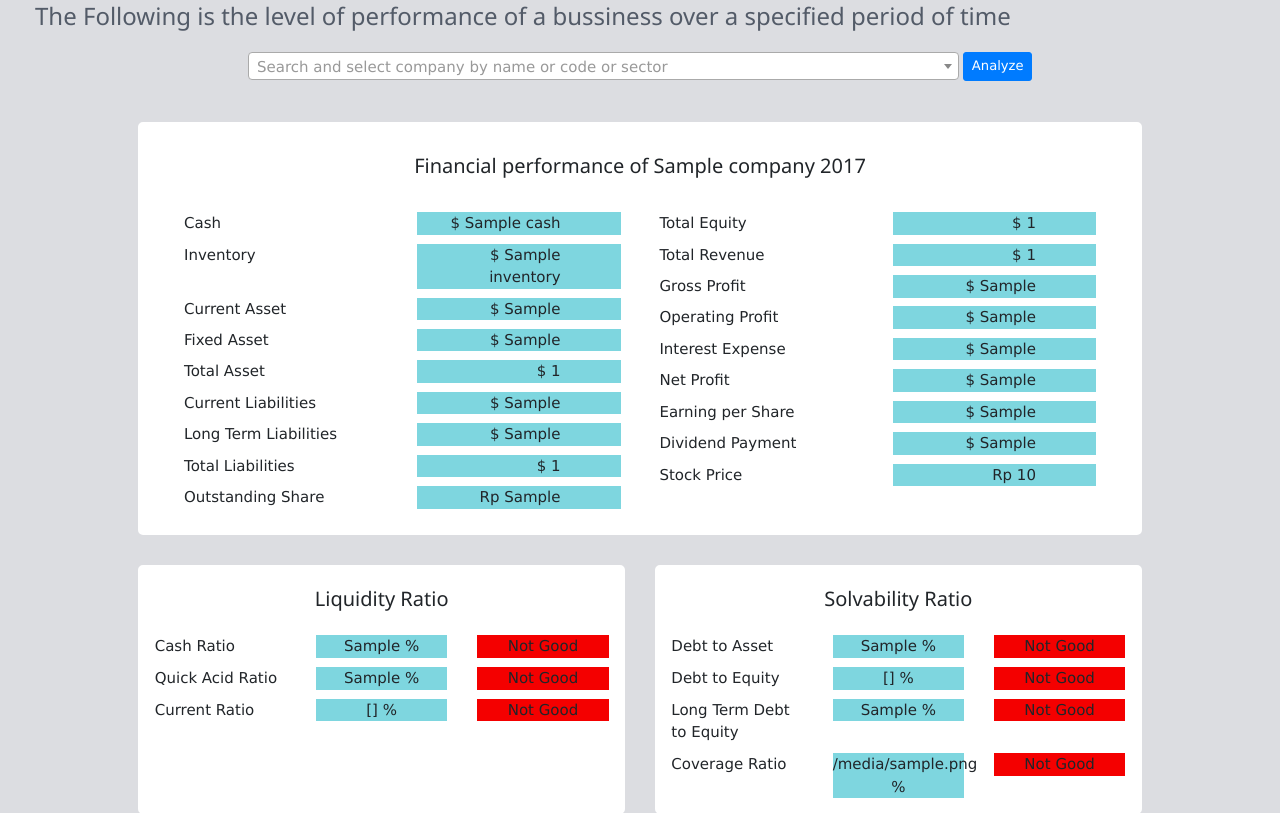
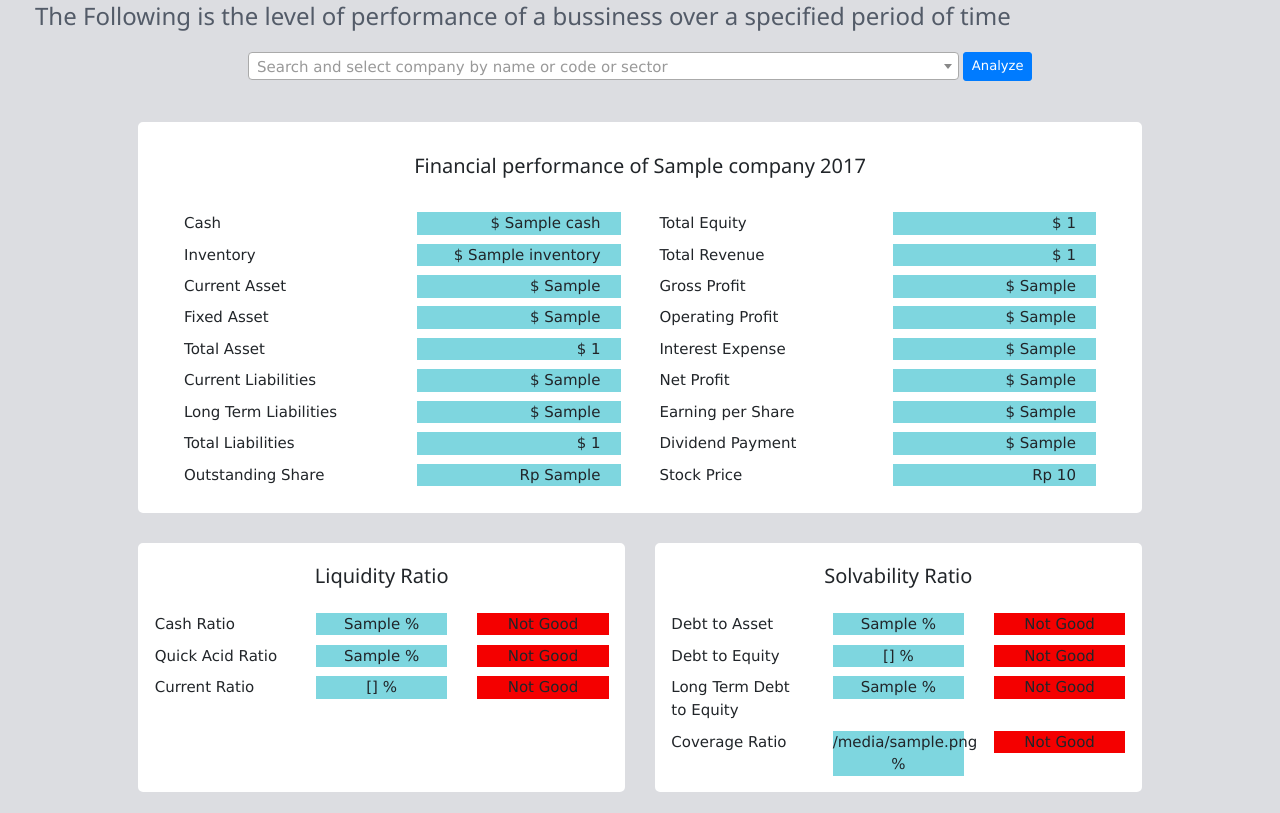
Before and after one commit to SMTI-08/cake-web-app, a Django app: template templates/financialperformance/company_analysis_result.html in a window 1280 px wide. Shown: the part 139-952 px from the top of the page. Run offline with Django 3.2, Linux system fonts and the light colour scheme; the template is opened without the code that fills it: most values are stand-ins (such as "Sample title", 1, 10 or a date in 2020); some libraries are stand-ins or nearby versions.

Commit message:
modify ui analysis and comparison page

```diff
--- a/templates/financialperformance/company_analysis_result.html
+++ b/templates/financialperformance/company_analysis_result.html
@@ -38,77 +38,77 @@
             <div class="col-lg-6 col-md-6 col-sm-12 col-xs-12">
               <div class="row" style="padding:1%">
                 <div class="col-lg-6 col-md-12 col-sm-12 col-xs-12" style="text-align:left"><div class="popup" onclick="cash_popup()">Cash<span class="popuptext" id="cash_info" style="padding:20%">Cash consists of cash and checking account balances. Cash equivalents are liquid, short-term investments and can quickly be made as cash in a specified amount and subject to insignificant value changes (SFAS, No. 2).</span></div></div>
-                <div class="col-lg-6 col-md-12 col-sm-12 col-xs-12"><div style="background-color:#7ed6df;"><div style="margin-right:60px; text-align:right;">{% if companyfilter.exchange_rate_rupiah_dollar == 'rupiah' %} Rp {% else %} $ {% endif %} {{ companyfilter.cash }}</div></div></div>
+                <div class="col-lg-6 col-md-12 col-sm-12 col-xs-12"><div style="background-color:#7ed6df;"><div style="margin-right:20px; text-align:right;">{% if companyfilter.exchange_rate_rupiah_dollar == 'rupiah' %} Rp {% else %} $ {% endif %} {{ companyfilter.cash }}</div></div></div>
               </div>
               <div class="row" style="padding:1%">
                 <div class="col-lg-6 col-md-12 col-sm-12 col-xs-12" style="text-align:left"><div class="popup" onclick="inventory_popup()">Inventory<span class="popuptext" id="inventory_info" style="padding:20%">Assets available for sale in the ordinary course of business, in the production process, and / or in transit or in the form of materials or equipment for use in the production or service process (SFAS, No. 14).</span></div></div>
-                <div class="col-lg-6 col-md-12 col-sm-12 col-xs-12"><div style="background-color:#7ed6df;"><div style="margin-right:60px; text-align:right;">{% if companyfilter.exchange_rate_rupiah_dollar == 'rupiah' %} Rp {% else %} $ {% endif %} {{ companyfilter.inventory}}</div></div></div>
+                <div class="col-lg-6 col-md-12 col-sm-12 col-xs-12"><div style="background-color:#7ed6df;"><div style="margin-right:20px; text-align:right;">{% if companyfilter.exchange_rate_rupiah_dollar == 'rupiah' %} Rp {% else %} $ {% endif %} {{ companyfilter.inventory}}</div></div></div>
               </div>
               <div class="row" style="padding:1%">
                 <div class="col-lg-6 col-md-12 col-sm-12 col-xs-12" style="text-align:left"><div class="popup" onclick="current_asset_popup()">Current Asset<span class="popuptext" id="current_asset_info" style="padding:20%">Cash and other assets that can be expected to be cashed or convertible into cash, sold or consumed in subsequent periods (Munawir, 2002).</span></div></div>
-                <div class="col-lg-6 col-md-12 col-sm-12 col-xs-12"><div style="background-color:#7ed6df;"><div style="margin-right:60px; text-align:right;">{% if companyfilter.exchange_rate_rupiah_dollar == 'rupiah' %} Rp {% else %} $ {% endif %} {{ companyfilter.current_asset}}</div></div></div>
+                <div class="col-lg-6 col-md-12 col-sm-12 col-xs-12"><div style="background-color:#7ed6df;"><div style="margin-right:20px; text-align:right;">{% if companyfilter.exchange_rate_rupiah_dollar == 'rupiah' %} Rp {% else %} $ {% endif %} {{ companyfilter.current_asset}}</div></div></div>
               </div>
               <div class="row" style="padding:1%">
                 <div class="col-lg-6 col-md-12 col-sm-12 col-xs-12" style="text-align:left"><div class="popup" onclick="fixed_asset_popup()">Fixed Asset<span class="popuptext" id="fixed_asset_info" style="padding:20%">Tangible assets which are estimated to be used for more than one period and held for use in the production or supply of goods for services, to be lent to other parties, for administrative purposes (SFAS, No. 16).</span></div></div>
-                <div class="col-lg-6 col-md-12 col-sm-12 col-xs-12"><div style="background-color:#7ed6df;"><div style="margin-right:60px; text-align:right;">{% if companyfilter.exchange_rate_rupiah_dollar == 'rupiah' %} Rp {% else %} $ {% endif %} {{ companyfilter.fixed_asset}}</div></div></div>
+                <div class="col-lg-6 col-md-12 col-sm-12 col-xs-12"><div style="background-color:#7ed6df;"><div style="margin-right:20px; text-align:right;">{% if companyfilter.exchange_rate_rupiah_dollar == 'rupiah' %} Rp {% else %} $ {% endif %} {{ companyfilter.fixed_asset}}</div></div></div>
               </div>
               <div class="row" style="padding:1%">
                 <div class="col-lg-6 col-md-12 col-sm-12 col-xs-12" style="text-align:left"><div class="popup" onclick="total_asset_popup()">Total Asset<span class="popuptext" id="total_asset_info" style="padding:20%">The aggregate sum of the company’s assets consisting of fixed assets, current assets, and other assets, which are in balance with total liabilities and equity (Margaretha, 2003).</span></div></div>
-                <div class="col-lg-6 col-md-12 col-sm-12 col-xs-12"><div style="background-color:#7ed6df;"><div style="margin-right:60px; text-align:right;">{% if companyfilter.exchange_rate_rupiah_dollar == 'rupiah' %} Rp {% else %} $ {% endif %} {{ companyfilter.total_asset }}</div></div></div>
+                <div class="col-lg-6 col-md-12 col-sm-12 col-xs-12"><div style="background-color:#7ed6df;"><div style="margin-right:20px; text-align:right;">{% if companyfilter.exchange_rate_rupiah_dollar == 'rupiah' %} Rp {% else %} $ {% endif %} {{ companyfilter.total_asset }}</div></div></div>
               </div>
               <div class="row" style="padding:1%">
                 <div class="col-lg-6 col-md-12 col-sm-12 col-xs-12" style="text-align:left"><div class="popup" onclick="current_liabilities_popup()">Current Liabilities<span class="popuptext" id="current_liabilities_info" style="padding:20%">The financial liabilities of the repaying company or the payment will be made in the short-term (less than 1 year) using current assets owned by the company (Munawir, 2002).</span></div></div>
-                <div class="col-lg-6 col-md-12 col-sm-12 col-xs-12"><div style="background-color:#7ed6df;"><div style="margin-right:60px; text-align:right;">{% if companyfilter.exchange_rate_rupiah_dollar == 'rupiah' %} Rp {% else %} $ {% endif %} {{ companyfilter.current_liabilities }}</div></div></div>
+                <div class="col-lg-6 col-md-12 col-sm-12 col-xs-12"><div style="background-color:#7ed6df;"><div style="margin-right:20px; text-align:right;">{% if companyfilter.exchange_rate_rupiah_dollar == 'rupiah' %} Rp {% else %} $ {% endif %} {{ companyfilter.current_liabilities }}</div></div></div>
               </div>
               <div class="row" style="padding:1%">
                 <div class="col-lg-6 col-md-12 col-sm-12 col-xs-12" style="text-align:left"><div class="popup" onclick="long_term_liabilities_popup()">Long Term Liabilities<span class="popuptext" id="long_term_liabilities_info" style="padding:20%">Long Term Liabilities is</span></div></div>
-                <div class="col-lg-6 col-md-12 col-sm-12 col-xs-12"><div style="background-color:#7ed6df;"><div style="margin-right:60px; text-align:right;">{% if companyfilter.exchange_rate_rupiah_dollar == 'rupiah' %} Rp {% else %} $ {% endif %} {{ companyfilter.long_term_liabilities }}</div></div></div>
+                <div class="col-lg-6 col-md-12 col-sm-12 col-xs-12"><div style="background-color:#7ed6df;"><div style="margin-right:20px; text-align:right;">{% if companyfilter.exchange_rate_rupiah_dollar == 'rupiah' %} Rp {% else %} $ {% endif %} {{ companyfilter.long_term_liabilities }}</div></div></div>
               </div>
               <div class="row" style="padding:1%">
                 <div class="col-lg-6 col-md-12 col-sm-12 col-xs-12" style="text-align:left"><div class="popup" onclick="total_liabilities_popup()">Total Liabilities<span class="popuptext" id="total_liabilities_info" style="padding:20%">The current obligations arising from past events whose settlement resulted in an outflow of entity resources containing economic benefits (SFAS, No. 57).</span></div></div>
-                <div class="col-lg-6 col-md-12 col-sm-12 col-xs-12"><div style="background-color:#7ed6df;"><div style="margin-right:60px; text-align:right;">{% if companyfilter.exchange_rate_rupiah_dollar == 'rupiah' %} Rp {% else %} $ {% endif %} {{ companyfilter.total_liabilities }}</div></div></div>
+                <div class="col-lg-6 col-md-12 col-sm-12 col-xs-12"><div style="background-color:#7ed6df;"><div style="margin-right:20px; text-align:right;">{% if companyfilter.exchange_rate_rupiah_dollar == 'rupiah' %} Rp {% else %} $ {% endif %} {{ companyfilter.total_liabilities }}</div></div></div>
               </div>
               <div class="row" style="padding:1%">
                 <div class="col-lg-6 col-md-12 col-sm-12 col-xs-12" style="text-align:left"><div class="popup" onclick="outstanding_share_popup()">Outstanding Share<span class="popuptext" id="outstanding_share_info" style="padding:20%">Number of outstanding shares issued by the company and owned by investors, both institutions and individuals.</span></div></div>
-                <div class="col-lg-6 col-md-12 col-sm-12 col-xs-12"><div style="background-color:#7ed6df;"><div style="margin-right:60px; text-align:right;">Rp {{ companyfilter.outstanding_share }}</div></div></div>
+                <div class="col-lg-6 col-md-12 col-sm-12 col-xs-12"><div style="background-color:#7ed6df;"><div style="margin-right:20px; text-align:right;">Rp {{ companyfilter.outstanding_share }}</div></div></div>
               </div>
             </div>
             <div class="col-lg-6 col-md-6 col-sm-12 col-xs-12">
               <div class="row" style="padding:1%">
                 <div class="col-lg-6 col-md-12 col-sm-12 col-xs-12" style="text-align:left"><div class="popup" onclick="total_equity_popup()">Total Equity<span class="popuptext" id="total_equity_info" style="padding:20%">Residual rights to the entity’s assets after being deducted by all liabilities (SFAS 2002, Article 49).</span></div></div>
-                <div class="col-lg-6 col-md-12 col-sm-12 col-xs-12"><div style="background-color:#7ed6df;"><div style="margin-right:60px; text-align:right;">{% if companyfilter.exchange_rate_rupiah_dollar == 'rupiah' %} Rp {% else %} $ {% endif %} {{ companyfilter.total_equity }}</div></div></div>
+                <div class="col-lg-6 col-md-12 col-sm-12 col-xs-12"><div style="background-color:#7ed6df;"><div style="margin-right:20px; text-align:right;">{% if companyfilter.exchange_rate_rupiah_dollar == 'rupiah' %} Rp {% else %} $ {% endif %} {{ companyfilter.total_equity }}</div></div></div>
               </div>
               <div class="row" style="padding:1%">
                 <div class="col-lg-6 col-md-12 col-sm-12 col-xs-12" style="text-align:left"><div class="popup" onclick="total_revenue_popup()">Total Revenue<span class="popuptext" id="total_revenue_info" style="padding:20%">Gross inflows of economic benefits arising from the normal activities of a company during a period if such inflows result in an increase in equity, which does not originate from an investor’s contribution (SFAS No. 23).</span></div></div>
-                <div class="col-lg-6 col-md-12 col-sm-12 col-xs-12"><div style="background-color:#7ed6df;"><div style="margin-right:60px; text-align:right;">{% if companyfilter.exchange_rate_rupiah_dollar == 'rupiah' %} Rp {% else %} $ {% endif %} {{ companyfilter.total_revenue }}</div></div></div>
+                <div class="col-lg-6 col-md-12 col-sm-12 col-xs-12"><div style="background-color:#7ed6df;"><div style="margin-right:20px; text-align:right;">{% if companyfilter.exchange_rate_rupiah_dollar == 'rupiah' %} Rp {% else %} $ {% endif %} {{ companyfilter.total_revenue }}</div></div></div>
               </div>
               <div class="row" style="padding:1%">
                 <div class="col-lg-6 col-md-12 col-sm-12 col-xs-12" style="text-align:left"><div class="popup" onclick="gross_profit_popup()">Gross Profit<span class="popuptext" id="gross_profit_info" style="padding:20%">Profit earned before deducting expenses incurred by the company. That is, the company’s first overall profit once acquired (Kasmir, 2011).</span></div></div>
-                <div class="col-lg-6 col-md-12 col-sm-12 col-xs-12"><div style="background-color:#7ed6df;"><div style="margin-right:60px; text-align:right;">{% if companyfilter.exchange_rate_rupiah_dollar == 'rupiah' %} Rp {% else %} $ {% endif %} {{ companyfilter.gross_profit }}</div></div></div>
+                <div class="col-lg-6 col-md-12 col-sm-12 col-xs-12"><div style="background-color:#7ed6df;"><div style="margin-right:20px; text-align:right;">{% if companyfilter.exchange_rate_rupiah_dollar == 'rupiah' %} Rp {% else %} $ {% endif %} {{ companyfilter.gross_profit }}</div></div></div>
               </div>
               <div class="row" style="padding:1%">
                 <div class="col-lg-6 col-md-12 col-sm-12 col-xs-12" style="text-align:left"><div class="popup" onclick="operating_profit_popup()">Operating Profit<span class="popuptext" id="operating_profit_info" style="padding:20%">Operating profit is determined by subtracting operating expenses from gross profit (Warren, et al. 2006).</span></div></div>
-                <div class="col-lg-6 col-md-12 col-sm-12 col-xs-12"><div style="background-color:#7ed6df;"><div style="margin-right:60px; text-align:right;">{% if companyfilter.exchange_rate_rupiah_dollar == 'rupiah' %} Rp {% else %} $ {% endif %} {{ companyfilter.operating_profit }}</div></div></div>
+                <div class="col-lg-6 col-md-12 col-sm-12 col-xs-12"><div style="background-color:#7ed6df;"><div style="margin-right:20px; text-align:right;">{% if companyfilter.exchange_rate_rupiah_dollar == 'rupiah' %} Rp {% else %} $ {% endif %} {{ companyfilter.operating_profit }}</div></div></div>
               </div>
               <div class="row" style="padding:1%">
                 <div class="col-lg-6 col-md-12 col-sm-12 col-xs-12" style="text-align:left"><div class="popup" onclick="interest_expense_popup()">Interest Expense<span class="popuptext" id="interest_expense_info" style="padding:20%">Costs incurred by borrowing money at the Bank subject to interest.</span></div></div>
-                <div class="col-lg-6 col-md-12 col-sm-12 col-xs-12"><div style="background-color:#7ed6df;"><div style="margin-right:60px; text-align:right;">{% if companyfilter.exchange_rate_rupiah_dollar == 'rupiah' %} Rp {% else %} $ {% endif %} {{ companyfilter.interest_expense }}</div></div></div>
+                <div class="col-lg-6 col-md-12 col-sm-12 col-xs-12"><div style="background-color:#7ed6df;"><div style="margin-right:20px; text-align:right;">{% if companyfilter.exchange_rate_rupiah_dollar == 'rupiah' %} Rp {% else %} $ {% endif %} {{ companyfilter.interest_expense }}</div></div></div>
               </div>
               <div class="row" style="padding:1%">
                 <div class="col-lg-6 col-md-12 col-sm-12 col-xs-12" style="text-align:left"><div class="popup" onclick="net_profit_popup()">Net Profit<span class="popuptext" id="net_profit_info" style="padding:20%">Earnings that have been deducted from expenses incurred by the company in a certain period, including taxes (Kasmir, 2011).</span></div></div>
-                <div class="col-lg-6 col-md-12 col-sm-12 col-xs-12"><div style="background-color:#7ed6df;"><div style="margin-right:60px; text-align:right;">{% if companyfilter.exchange_rate_rupiah_dollar == 'rupiah' %} Rp {% else %} $ {% endif %} {{ companyfilter.net_profit }}</div></div></div>
+                <div class="col-lg-6 col-md-12 col-sm-12 col-xs-12"><div style="background-color:#7ed6df;"><div style="margin-right:20px; text-align:right;">{% if companyfilter.exchange_rate_rupiah_dollar == 'rupiah' %} Rp {% else %} $ {% endif %} {{ companyfilter.net_profit }}</div></div></div>
               </div>
               <div class="row" style="padding:1%">
                 <div class="col-lg-6 col-md-12 col-sm-12 col-xs-12" style="text-align:left"><div class="popup" onclick="earnings_per_share_popup()">Earning per Share<span class="popuptext" id="earnings_per_share_info" style="padding:20%">The ratio shows the share of earnings for each share. EPS describes the company’s profitability reflected on each share (Darmadji and Fakhruddin, 2012).</span></div></div>
-                <div class="col-lg-6 col-md-12 col-sm-12 col-xs-12"><div style="background-color:#7ed6df;"><div style="margin-right:60px; text-align:right;">{% if companyfilter.exchange_rate_rupiah_dollar == 'rupiah' %} Rp {% else %} $ {% endif %} {{ companyfilter.earnings_per_share }}</div></div></div>
+                <div class="col-lg-6 col-md-12 col-sm-12 col-xs-12"><div style="background-color:#7ed6df;"><div style="margin-right:20px; text-align:right;">{% if companyfilter.exchange_rate_rupiah_dollar == 'rupiah' %} Rp {% else %} $ {% endif %} {{ companyfilter.earnings_per_share }}</div></div></div>
               </div>
               <div class="row" style="padding:1%">
                 <div class="col-lg-6 col-md-12 col-sm-12 col-xs-12" style="text-align:left"><div class="popup" onclick="dividend_payment_popup()">Dividend Payment<span class="popuptext" id="dividend_payment_info" style="padding:20%">Dividend Payment is</span></div></div>
-                <div class="col-lg-6 col-md-12 col-sm-12 col-xs-12"><div style="background-color:#7ed6df;"><div style="margin-right:60px; text-align:right;">{% if companyfilter.exchange_rate_rupiah_dollar == 'rupiah' %} Rp {% else %} $ {% endif %} {{ companyfilter.dividend_payment }}</div></div></div>
+                <div class="col-lg-6 col-md-12 col-sm-12 col-xs-12"><div style="background-color:#7ed6df;"><div style="margin-right:20px; text-align:right;">{% if companyfilter.exchange_rate_rupiah_dollar == 'rupiah' %} Rp {% else %} $ {% endif %} {{ companyfilter.dividend_payment }}</div></div></div>
               </div>
               <div class="row" style="padding:1%">
                 <div class="col-lg-6 col-md-12 col-sm-12 col-xs-12" style="text-align:left"><div class="popup" onclick="stock_price_popup()">Stock Price<span class="popuptext" id="stock_price_info" style="padding:20%">The price of a stock occurring in stock market at a given moment determined by the market participant and determined by the demand and supply of the relevant shares in capital market (Jogiyanto, 2008).</span></div></div>
-                <div class="col-lg-6 col-md-12 col-sm-12 col-xs-12"><div style="background-color:#7ed6df;"><div style="margin-right:60px; text-align:right;">Rp {{ companyfilter.stock_price }}</div></div></div>
+                <div class="col-lg-6 col-md-12 col-sm-12 col-xs-12"><div style="background-color:#7ed6df;"><div style="margin-right:20px; text-align:right;">Rp {{ companyfilter.stock_price }}</div></div></div>
               </div>
             </div>
           </div>
```
Also changed, not shown: templates/financialperformance/company_comparison_result.html (+11 -11 lines).
